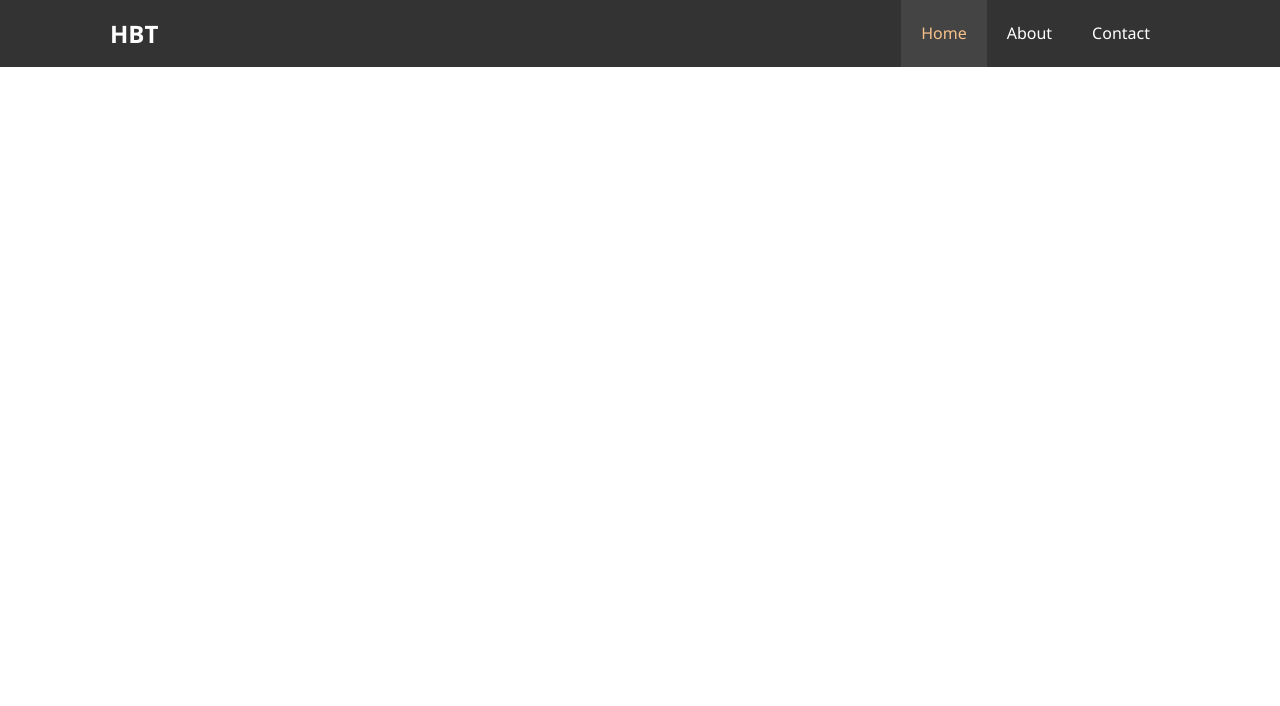
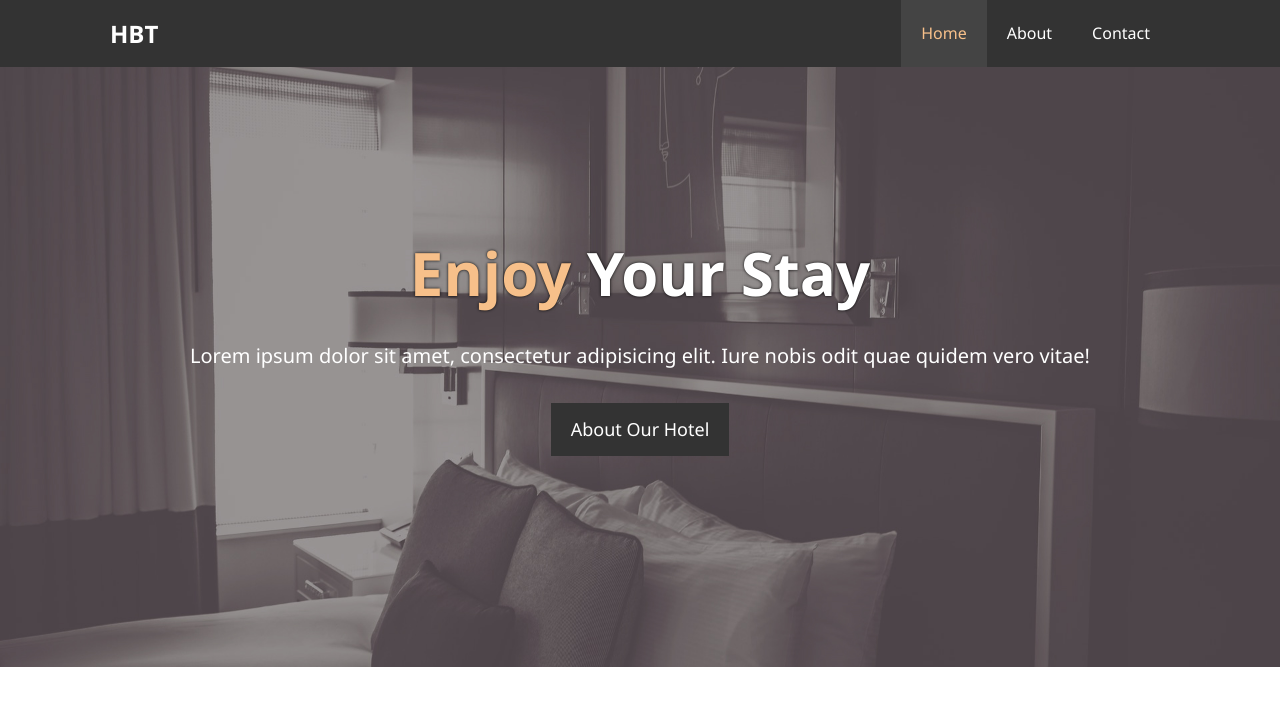
Before and after one commit to Belchenkov/hotel-website, a plain HTML site: page index.html in a window 1280 px wide. Drawn offline with Linux system fonts and the light colour scheme.

Commit message:
Section Showcase

```diff
--- a/css/style.css
+++ b/css/style.css
@@ -32,7 +32,33 @@ p {
     padding: 0 20px;
 }
 
-/* Navbar */
+.text-primary {
+    color: #f7c08a;
+}
+
+.lead {
+    font-size: 20px;
+}
+
+.btn {
+    display: inline-block;
+    font-size: 18px;
+    color: #fff;
+    background: #333;
+    padding: 13px 20px;
+    border: none;
+    cursor: pointer;
+    transition: all .3s ease-in-out;
+}
+
+.btn:hover {
+    transition: all .3s ease-in-out;
+    background: #f7c08a;
+    color: #333;
+
+}
+
+    /* Navbar */
 #navbar {
     background: #333;
     color: #fff;
@@ -70,3 +96,26 @@ p {
     color: #f7c08a;
     transition: all .3s ease-in-out;
 }
+
+/* Showcase */
+#showcase {
+    background: url("../img/showcase.jpg") no-repeat center center/cover;
+    height: 600px;
+}
+
+#showcase .showcase-content {
+    color: #fff;
+    text-align: center;
+    padding-top: 170px;
+}
+
+#showcase .showcase-content h1 {
+    font-size: 60px;
+    line-height: 1.2em;
+    text-shadow: 0 0 3px #000;
+}
+
+#showcase .showcase-content p {
+    padding-bottom: 20px;
+    line-height: 1.7em;
+}
--- a/index.html
+++ b/index.html
@@ -24,6 +24,20 @@
                 </ul>
             </div>
         </nav>
+
+        <div id="showcase">
+            <div class="container">
+                <div class="showcase-content">
+                    <h1><span class="text-primary">Enjoy</span> Your Stay</h1>
+                    <p class="lead">Lorem ipsum dolor sit amet, consectetur adipisicing elit. Iure nobis odit quae quidem vero vitae!</p>
+                    <a class="btn" href="about.html">About Our Hotel</a>
+                </div>
+            </div>
+        </div>
     </header>
+
+    <section id="home-info">
+
+    </section>
 </body>
 </html>
```
